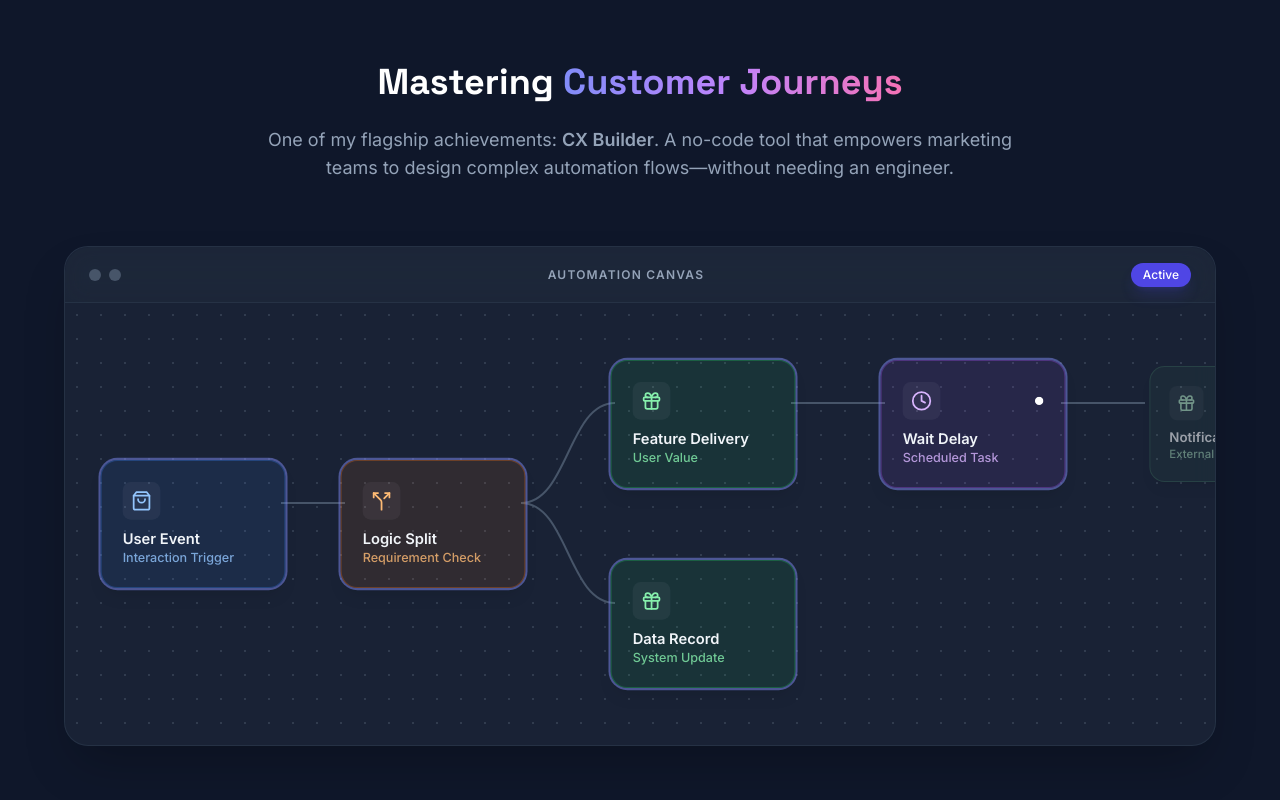
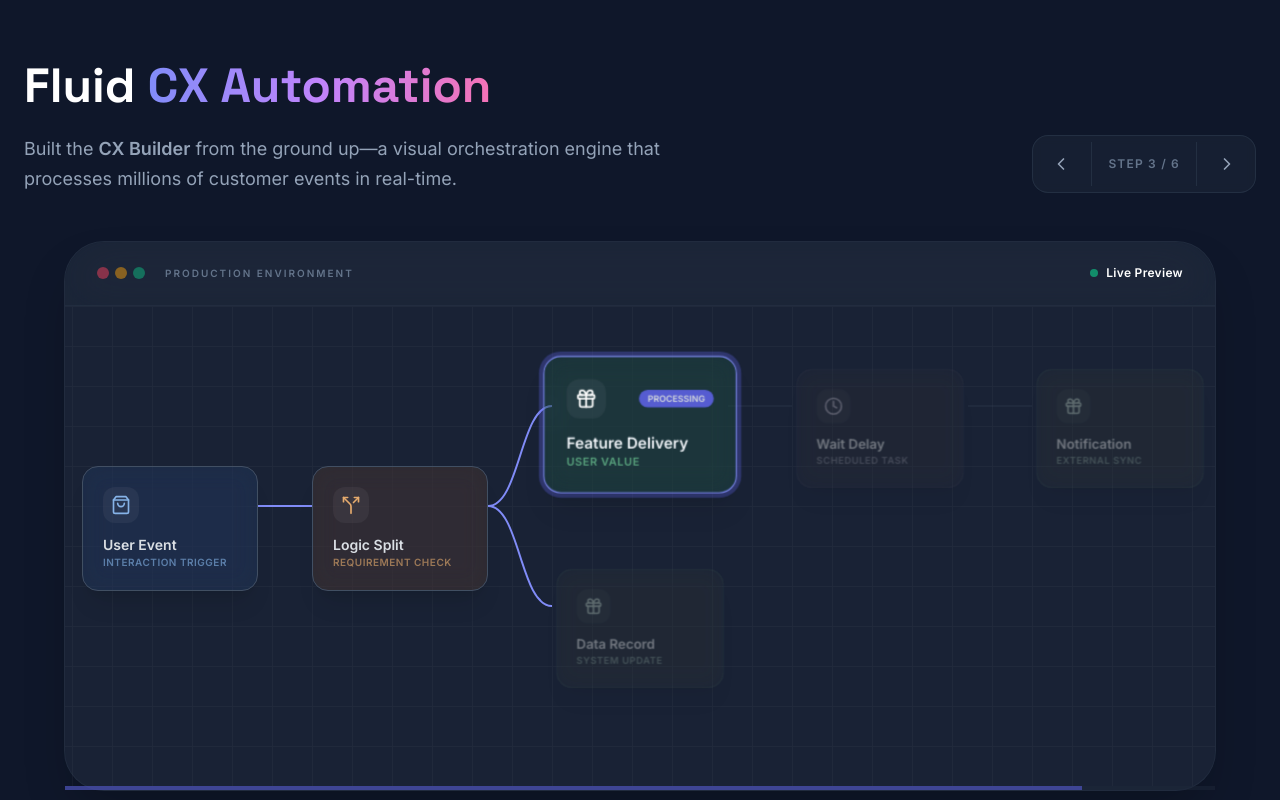
Before and after one commit to AWONGWY10/CVport, a React (Vite) app: page / in a window 1280 px wide. Shown: the part 2480-3280 px from the top of the page. Built offline with nearby package versions, Linux system fonts and the light colour scheme.

Commit message:
Update CXBuilderDemo.tsx

```diff
--- a/components/CXBuilderDemo.tsx
+++ b/components/CXBuilderDemo.tsx
@@ -1,29 +1,44 @@
-import React, { useState, useEffect } from 'react';
+import React, { useState, useEffect, useRef } from 'react';
 import { CX_NODES } from '../constants';
-import { Settings, Gift, Clock, Split, ShoppingBag, BellRing } from 'lucide-react';
+import { Settings, Gift, Clock, Split, ShoppingBag, BellRing, ChevronRight, ChevronLeft } from 'lucide-react';
 
-// Define layout coordinates for perfect alignment
-// Nodes index: 0:Wait, 1:Condition, 2:Voucher(Top), 3:Points(Bottom), 4:Delay, 5:Email
-const NODE_WIDTH = 176; // w-44 = 11rem = 176px
+const NODE_WIDTH = 176;
 const NODE_HEIGHT = 100;
 const LAYOUT = [
-  { x: 40, y: 160 },   // Node 0: Wait Event
+  { x: 50, y: 160 },   // Node 0: Wait Event
   { x: 280, y: 160 },  // Node 1: Condition
-  { x: 550, y: 60 },   // Node 2: Voucher (Top)
-  { x: 550, y: 260 },  // Node 3: Points (Bottom)
-  { x: 820, y: 60 },   // Node 4: Wait Delay
-  { x: 1080, y: 60 },  // Node 5: Email
+  { x: 520, y: 60 },   // Node 2: Voucher (Top)
+  { x: 520, y: 260 },  // Node 3: Points (Bottom)
+  { x: 760, y: 60 },   // Node 4: Wait Delay
+  { x: 1000, y: 60 },  // Node 5: Email
 ];
 
 const CXBuilderDemo: React.FC = () => {
   const [activeStep, setActiveStep] = useState(0);
+  const scrollContainerRef = useRef<HTMLDivElement>(null);
+  const nodesRef = useRef<(HTMLDivElement | null)[]>([]);
 
+  // Auto-advance logic
   useEffect(() => {
     const interval = setInterval(() => {
-      setActiveStep((prev) => (prev + 1) % (CX_NODES.length + 3));
-    }, 1500);
+      setActiveStep((prev) => (prev + 1) % (CX_NODES.length + 2));
+    }, 2500);
     return () => clearInterval(interval);
   }, []);
+
+  // Auto-scroll logic: Keep the active node in focus
+  useEffect(() => {
+    if (scrollContainerRef.current && activeStep < LAYOUT.length) {
+      const activeNodePos = LAYOUT[activeStep].x;
+      const containerWidth = scrollContainerRef.current.offsetWidth;
+      const targetScroll = activeNodePos - (containerWidth / 2) + (NODE_WIDTH / 2);
+
+      scrollContainerRef.current.scrollTo({
+        left: Math.max(0, targetScroll),
+        behavior: 'smooth'
+      });
+    }
+  }, [activeStep]);
 
   const getNodeIcon = (type: string) => {
     switch (type) {
@@ -35,133 +50,188 @@ const CXBuilderDemo: React.FC = () => {
     }
   };
 
-  const getNodeStyle = (type: string, isActive: boolean) => {
-    const base = "shadow-lg transition-all duration-500 border absolute flex flex-col gap-2 p-5 rounded-2xl z-10 w-44";
-    const activeClass = isActive
-        ? "scale-105 opacity-100 ring-2 ring-indigo-400/50"
-        : "opacity-60 scale-95 grayscale-[0.5]";
+  const getNodeStyle = (type: string, isActive: boolean, isCurrent: boolean) => {
+    const base = "shadow-xl transition-all duration-700 border absolute flex flex-col gap-2 p-5 rounded-2xl z-20 w-44 backdrop-blur-md";
+    const statusClass = isCurrent
+        ? "scale-110 opacity-100 ring-4 ring-indigo-500/30 border-indigo-400 translate-y-[-4px]"
+        : isActive
+          ? "opacity-90 scale-100 border-slate-600 grayscale-0"
+          : "opacity-40 scale-95 grayscale-[0.8]";
 
     let colorClass = "";
     switch (type) {
-      case 'trigger': colorClass = "bg-blue-500/10 border-blue-500/30 text-blue-300"; break;
-      case 'condition': colorClass = "bg-orange-500/10 border-orange-500/30 text-orange-300"; break;
-      case 'action': colorClass = "bg-green-500/10 border-green-500/30 text-green-300"; break;
-      case 'wait': colorClass = "bg-purple-500/10 border-purple-500/30 text-purple-300"; break;
+      case 'trigger': colorClass = "bg-blue-500/10 border-blue-500/20 text-blue-300"; break;
+      case 'condition': colorClass = "bg-orange-500/10 border-orange-500/20 text-orange-300"; break;
+      case 'action': colorClass = "bg-green-500/10 border-green-500/20 text-green-300"; break;
+      case 'wait': colorClass = "bg-purple-500/10 border-purple-500/20 text-purple-300"; break;
       default: colorClass = "bg-slate-800 border-slate-700"; break;
     }
-    return `${base} ${activeClass} ${colorClass}`;
+    return `${base} ${statusClass} ${colorClass}`;
   };
 
-  // Helper to draw bezier or straight lines
   const drawConnection = (startIdx: number, endIdx: number) => {
     const start = LAYOUT[startIdx];
     const end = LAYOUT[endIdx];
 
     const startX = start.x + NODE_WIDTH;
-    const startY = start.y + (NODE_HEIGHT / 2) - 10; // Adjust for padding/header
+    const startY = start.y + (NODE_HEIGHT / 2) - 10;
     const endX = end.x;
     const endY = end.y + (NODE_HEIGHT / 2) - 10;
 
-    // Straight line
-    if (startY === endY) {
-      return <path d={`M${startX} ${startY} L${endX} ${endY}`} stroke="#475569" strokeWidth="2" fill="none" />;
-    }
+    const isActive = activeStep > startIdx;
+    const color = isActive ? "#818cf8" : "#334155";
+    const opacity = isActive ? "1" : "0.3";
 
-    // Curved line (Bezier)
-    const controlPoint1 = startX + (endX - startX) / 2;
-    return <path d={`M${startX} ${startY} C${controlPoint1} ${startY}, ${controlPoint1} ${endY}, ${endX} ${endY}`} stroke="#475569" strokeWidth="2" fill="none" />;
+    // Smooth Bezier path
+    const cp1 = startX + (endX - startX) * 0.5;
+    const path = `M${startX} ${startY} C${cp1} ${startY}, ${cp1} ${endY}, ${endX} ${endY}`;
+
+    return (
+      <g key={`conn-${startIdx}-${endIdx}`}>
+        <path d={path} stroke={color} strokeWidth="2" fill="none" opacity={opacity} className="transition-all duration-700" />
+        {isActive && (
+          <circle r="3" fill="#fff" className="animate-flow-dash">
+            <animateMotion dur="2s" repeatCount="indefinite" path={path} />
+          </circle>
+        )}
+      </g>
+    );
   };
 
   return (
-    <section className="py-24 relative overflow-hidden">
+    <section className="py-24 relative overflow-hidden" id="cx-builder">
       <div className="container mx-auto px-6">
-        <div className="text-center max-w-3xl mx-auto mb-16">
-            <h2 className="text-3xl md:text-4xl font-bold text-white mb-6">
-                Mastering <span className="gradient-text">Customer Journeys</span>
-            </h2>
-            <p className="text-slate-400 text-lg">
-                One of my flagship achievements: <strong>CX Builder</strong>. A no-code tool that empowers marketing teams to design complex automation flows—without needing an engineer.
-            </p>
+        <div className="flex flex-col md:flex-row items-end justify-between mb-12 gap-6">
+            <div className="max-w-2xl">
+                <h2 className="text-3xl md:text-5xl font-bold text-white mb-6">
+                    Fluid <span className="gradient-text">CX Automation</span>
+                </h2>
+                <p className="text-slate-400 text-lg leading-relaxed">
+                    Built the <strong>CX Builder</strong> from the ground up—a visual orchestration engine that processes millions of customer events in real-time.
+                </p>
+            </div>
+
+            <div className="flex gap-2 bg-slate-800/50 p-1.5 rounded-2xl border border-slate-700/50 backdrop-blur-sm">
+                <button
+                  onClick={() => setActiveStep(prev => Math.max(0, prev - 1))}
+                  className="p-3 hover:bg-slate-700 rounded-xl transition-colors text-slate-400"
+                >
+                  <ChevronLeft size={20} />
+                </button>
+                <div className="px-4 flex items-center text-xs font-bold text-slate-500 uppercase tracking-widest border-x border-slate-700/50">
+                    Step {Math.min(activeStep + 1, CX_NODES.length)} / {CX_NODES.length}
+                </div>
+                <button
+                  onClick={() => setActiveStep(prev => (prev + 1) % CX_NODES.length)}
+                  className="p-3 hover:bg-slate-700 rounded-xl transition-colors text-slate-400"
+                >
+                  <ChevronRight size={20} />
+                </button>
+            </div>
         </div>
 
-        {/* Canvas Area with horizontal scroll for responsiveness */}
-        <div className="w-full max-w-6xl mx-auto h-[500px] glass-card rounded-3xl border border-slate-700/50 shadow-2xl relative flex flex-col">
+        <div className="w-full max-w-6xl mx-auto h-[550px] glass-card rounded-[2.5rem] border border-slate-700/30 shadow-2xl relative flex flex-col group/canvas">
 
-            {/* Toolbar Header */}
-            <div className="h-14 bg-slate-800/50 border-b border-slate-700/50 flex items-center justify-between px-6 z-20 backdrop-blur-md rounded-t-3xl shrink-0">
-                <div className="flex gap-2">
-                    <div className="w-3 h-3 rounded-full bg-slate-600"></div>
-                    <div className="w-3 h-3 rounded-full bg-slate-600"></div>
+            <div className="h-16 bg-slate-800/40 border-b border-slate-700/30 flex items-center justify-between px-8 z-30 backdrop-blur-xl rounded-t-[2.5rem] shrink-0">
+                <div className="flex items-center gap-3">
+                    <div className="flex gap-1.5">
+                        <div className="w-3 h-3 rounded-full bg-rose-500/50"></div>
+                        <div className="w-3 h-3 rounded-full bg-amber-500/50"></div>
+                        <div className="w-3 h-3 rounded-full bg-emerald-500/50"></div>
+                    </div>
+                    <span className="text-slate-500 text-[10px] font-bold uppercase tracking-[0.2em] ml-2">Production Environment</span>
                 </div>
-                <div className="text-xs font-semibold text-slate-400 uppercase tracking-widest">Automation Canvas</div>
-                <div className="px-3 py-1 bg-indigo-600 text-white text-xs rounded-full font-medium shadow-lg shadow-indigo-600/20">Active</div>
+                <div className="flex items-center gap-2">
+                    <span className="h-2 w-2 rounded-full bg-emerald-500 animate-pulse"></span>
+                    <span className="text-xs font-bold text-white tracking-wide">Live Preview</span>
+                </div>
             </div>
 
-            {/* Scrollable Content Area */}
-            <div className="flex-1 overflow-x-auto overflow-y-hidden relative no-scrollbar">
+            <div
+              ref={scrollContainerRef}
+              className="flex-1 overflow-x-auto overflow-y-hidden relative no-scrollbar cursor-grab active:cursor-grabbing"
+            >
                 <div className="absolute inset-0 min-w-[1300px] h-full">
 
-                    {/* Background Grid */}
-                    <div className="absolute inset-0 opacity-20"
-                         style={{ backgroundImage: 'radial-gradient(#94a3b8 1px, transparent 1px)', backgroundSize: '24px 24px' }}>
+                    {/* Visual Grid */}
+                    <div className="absolute inset-0 opacity-[0.03]"
+                         style={{ backgroundImage: 'linear-gradient(#fff 1px, transparent 1px), linear-gradient(90deg, #fff 1px, transparent 1px)', backgroundSize: '40px 40px' }}>
                     </div>
 
-                    {/* SVG Connections */}
-                    <svg className="absolute top-0 left-0 w-full h-full pointer-events-none z-0">
-                        {drawConnection(0, 1)} {/* Wait -> Condition */}
-                        {drawConnection(1, 2)} {/* Condition -> Top Branch */}
-                        {drawConnection(1, 3)} {/* Condition -> Bottom Branch */}
-                        {drawConnection(2, 4)} {/* Top -> Wait */}
-                        {drawConnection(4, 5)} {/* Wait -> Email */}
+                    <svg className="absolute top-0 left-0 w-full h-full pointer-events-none z-10">
+                        {drawConnection(0, 1)}
+                        {drawConnection(1, 2)}
+                        {drawConnection(1, 3)}
+                        {drawConnection(2, 4)}
+                        {drawConnection(4, 5)}
                     </svg>
 
-                    {/* Render Nodes */}
                     {CX_NODES.map((node, index) => {
+                        const isCurrent = index === activeStep;
                         const isActive = index <= activeStep;
-                        const isCurrent = index === activeStep;
                         const pos = LAYOUT[index] || { x: 0, y: 0 };
 
                         return (
                             <div
                                 key={node.id}
-                                className={getNodeStyle(node.type, isActive)}
+                                // Fix: ensuring ref callback returns void to avoid TypeScript error
+                                ref={el => { nodesRef.current[index] = el; }}
+                                className={getNodeStyle(node.type, isActive, isCurrent)}
                                 style={{ left: pos.x, top: pos.y }}
                             >
-                                <div className="flex items-center justify-between">
-                                    <div className="p-2 rounded-lg bg-white/5 w-fit">
+                                <div className="flex items-center justify-between mb-1">
+                                    <div className={`p-2 rounded-xl bg-white/5 transition-colors ${isCurrent ? 'text-white' : ''}`}>
                                         {getNodeIcon(node.type)}
                                     </div>
-                                    {isCurrent && <span className="flex h-2 w-2 relative">
-                                        <span className="animate-ping absolute inline-flex h-full w-full rounded-full bg-white opacity-75"></span>
-                                        <span className="relative inline-flex rounded-full h-2 w-2 bg-white"></span>
-                                    </span>}
+                                    {isCurrent && (
+                                        <div className="px-2 py-0.5 rounded-full bg-indigo-500 text-[8px] font-black uppercase text-white animate-pulse">
+                                            Processing
+                                        </div>
+                                    )}
                                 </div>
                                 <div>
-                                    <div className="font-bold text-sm text-slate-100">{node.label}</div>
-                                    <div className="text-xs font-medium opacity-80">{node.subLabel}</div>
+                                    <div className="font-bold text-sm text-slate-100 group-hover:text-white transition-colors">{node.label}</div>
+                                    <div className="text-[10px] font-bold opacity-60 uppercase tracking-wider">{node.subLabel}</div>
                                 </div>
                             </div>
                         );
                     })}
 
-                    {/* Success Toast */}
-                    <div className={`absolute bg-slate-800 border border-slate-700 text-white px-5 py-3 rounded-xl shadow-2xl flex items-center gap-3 transition-all duration-500 z-30`}
+                    {/* Completion Modal */}
+                    <div className={`absolute bg-slate-800 border border-slate-700 text-white p-6 rounded-3xl shadow-2xl flex flex-col gap-4 transition-all duration-700 z-40`}
                          style={{
-                             left: LAYOUT[5].x,
-                             top: LAYOUT[5].y + 120, // Position below the last node
+                             left: LAYOUT[5].x + 50,
+                             top: LAYOUT[5].y + 130,
                              opacity: activeStep >= CX_NODES.length ? 1 : 0,
-                             transform: activeStep >= CX_NODES.length ? 'translateY(0)' : 'translateY(10px)'
+                             transform: activeStep >= CX_NODES.length ? 'scale(1) translateY(0)' : 'scale(0.9) translateY(20px)',
+                             visibility: activeStep >= CX_NODES.length ? 'visible' : 'hidden'
                          }}>
-                        <div className="p-2 bg-green-500 rounded-lg">
-                            <BellRing size={16} fill="currentColor" />
+                        <div className="flex items-center gap-4">
+                            <div className="p-3 bg-emerald-500 rounded-2xl shadow-lg shadow-emerald-500/20">
+                                <BellRing size={20} className="text-white" />
+                            </div>
+                            <div>
+                                <div className="font-bold text-base">Campaign Executed</div>
+                                <div className="text-xs text-slate-400">Successfully synced with 48k users</div>
+                            </div>
                         </div>
-                        <div>
-                            <div className="font-bold text-sm">Flow Complete</div>
-                            <div className="text-xs text-slate-400">Campaign sent successfully</div>
+                        <div className="h-1 w-full bg-slate-700 rounded-full overflow-hidden">
+                            <div className="h-full bg-emerald-500 w-[100%]"></div>
                         </div>
                     </div>
 
                 </div>
+            </div>
+
+            {/* Scroll Indicator */}
+            <div className="h-1 bg-slate-800/50 shrink-0">
+                <div
+                    className="h-full bg-indigo-500/50 transition-all duration-700 ease-out"
+                    style={{
+                        width: `${(scrollContainerRef.current?.offsetWidth || 0) / 1300 * 100}%`,
+                        marginLeft: `${(scrollContainerRef.current?.scrollLeft || 0) / 1300 * 100}%`
+                    }}
+                ></div>
             </div>
         </div>
       </div>
```
